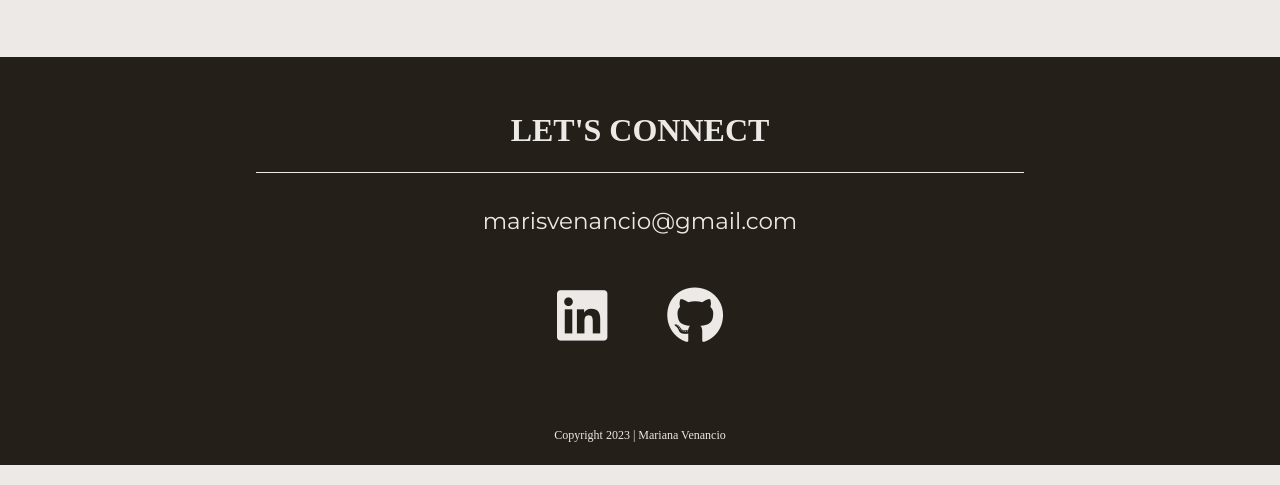
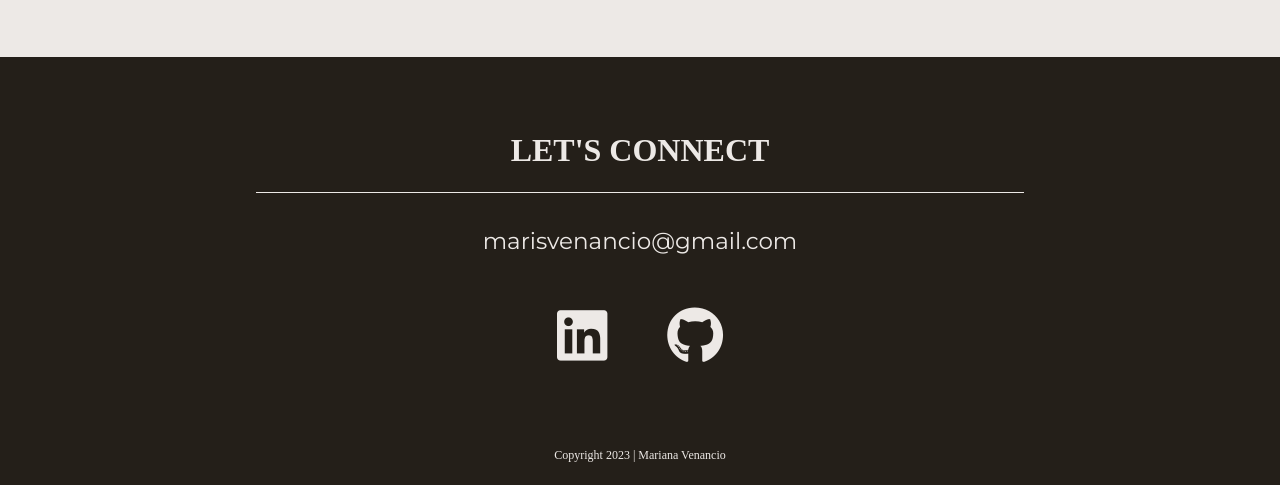
Before and after one commit to marisvenancio/portfolio, a website built with Parcel: page index.html in a window 1280 px wide. Shown: the part 3417-3902 px from the top of the page. Built offline with nearby package versions, Linux system fonts and the light colour scheme; a web font is replaced by a local one.

Commit message:
Adjusted footer padding

```diff
--- a/css/main.css
+++ b/css/main.css
@@ -210,7 +210,7 @@
   }
 
   footer {
-    padding: 30px 0px 10px 0;
+    padding: 50px 0px 10px 0;
   }
 
   #profile-image {
```
